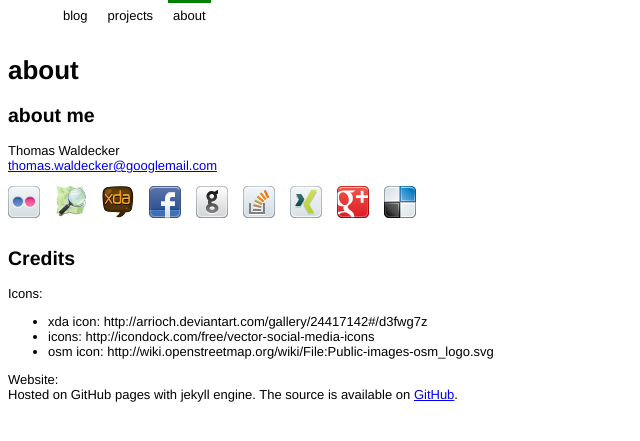
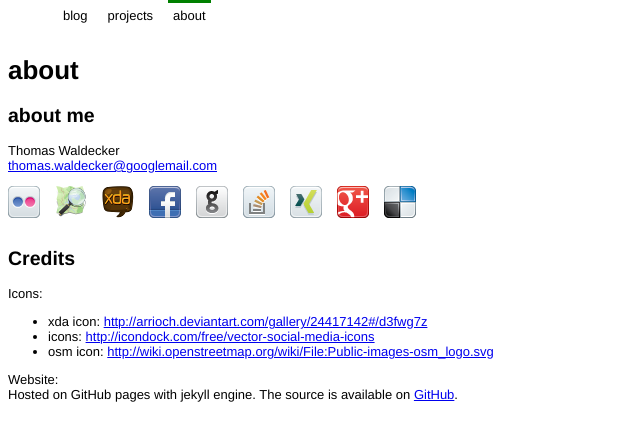
Before and after one commit to twaldecker/twaldecker.github.com, a Jekyll site: the page built from about.html, in a window 1280 px wide. Shown: the top 441 px of the page, without its empty margins (0-640 px from the left). Built offline with Jekyll 4.4.1, drawn with Linux system fonts in a browser that asks for light colours.

Commit message:
xing link, links

```diff
--- a/_config.yml
+++ b/_config.yml
@@ -20,7 +20,7 @@ profiles:
 - name: stackoverflow
   url: http://stackoverflow.com/users/605586/thomas
 - name: xing
-  url: http://xing.com
+  url: http://www.xing.com/profile/Thomas_Waldecker
 - name: google-plus
   url: https://plus.google.com/u/0/116498663832985509583
 - name: delicious
--- a/about.html
+++ b/about.html
@@ -19,9 +19,9 @@ title: about
 <h2>Credits</h2>
 Icons:<br />
 <ul>
-  <li>xda icon: http://arrioch.deviantart.com/gallery/24417142#/d3fwg7z</li>
-  <li>icons: http://icondock.com/free/vector-social-media-icons</li>
-  <li>osm icon: http://wiki.openstreetmap.org/wiki/File:Public-images-osm_logo.svg</li>
+  <li>xda icon: <a href="http://arrioch.deviantart.com/gallery/24417142#/d3fwg7z">http://arrioch.deviantart.com/gallery/24417142#/d3fwg7z</a></li>
+  <li>icons: <a href="http://icondock.com/free/vector-social-media-icons">http://icondock.com/free/vector-social-media-icons</a></li>
+  <li>osm icon: <a href="http://wiki.openstreetmap.org/wiki/File:Public-images-osm_logo.svg">http://wiki.openstreetmap.org/wiki/File:Public-images-osm_logo.svg</a></li>
 </ul>
 <p>
 Website:<br />
```
